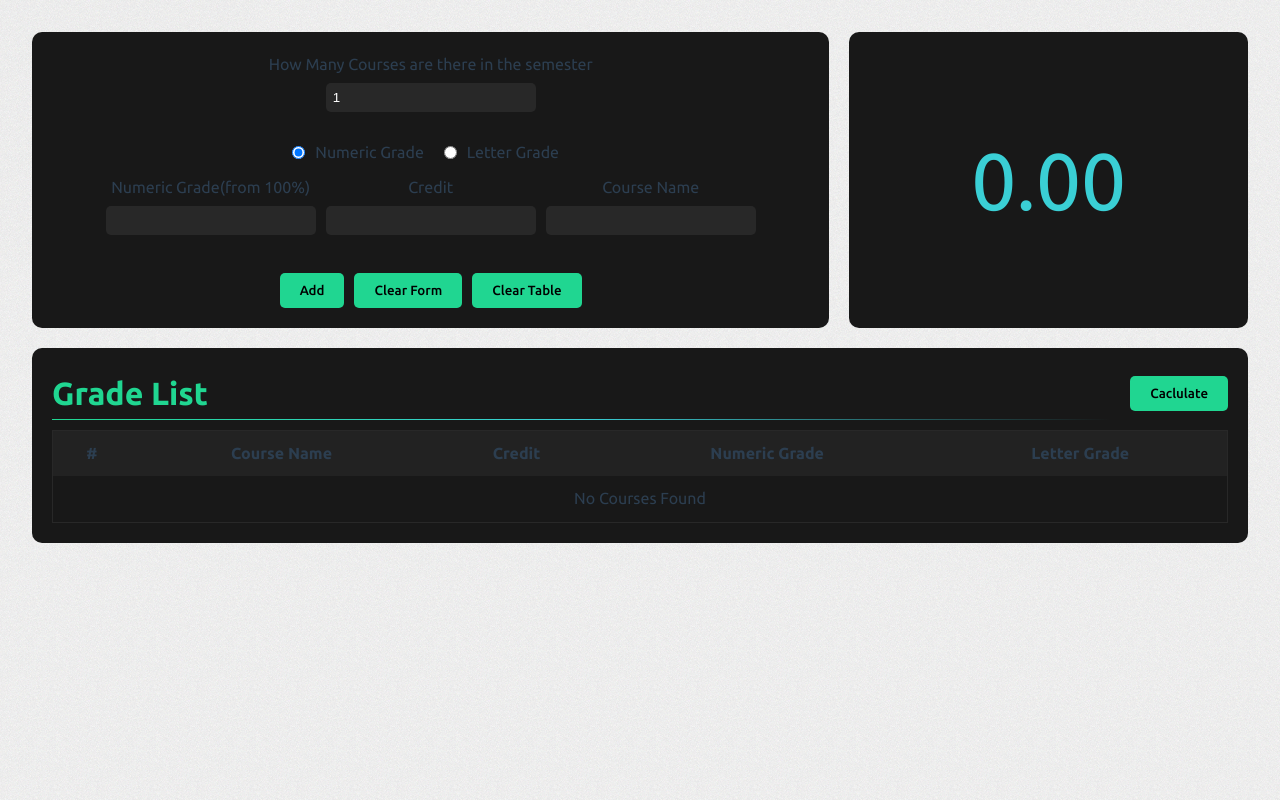
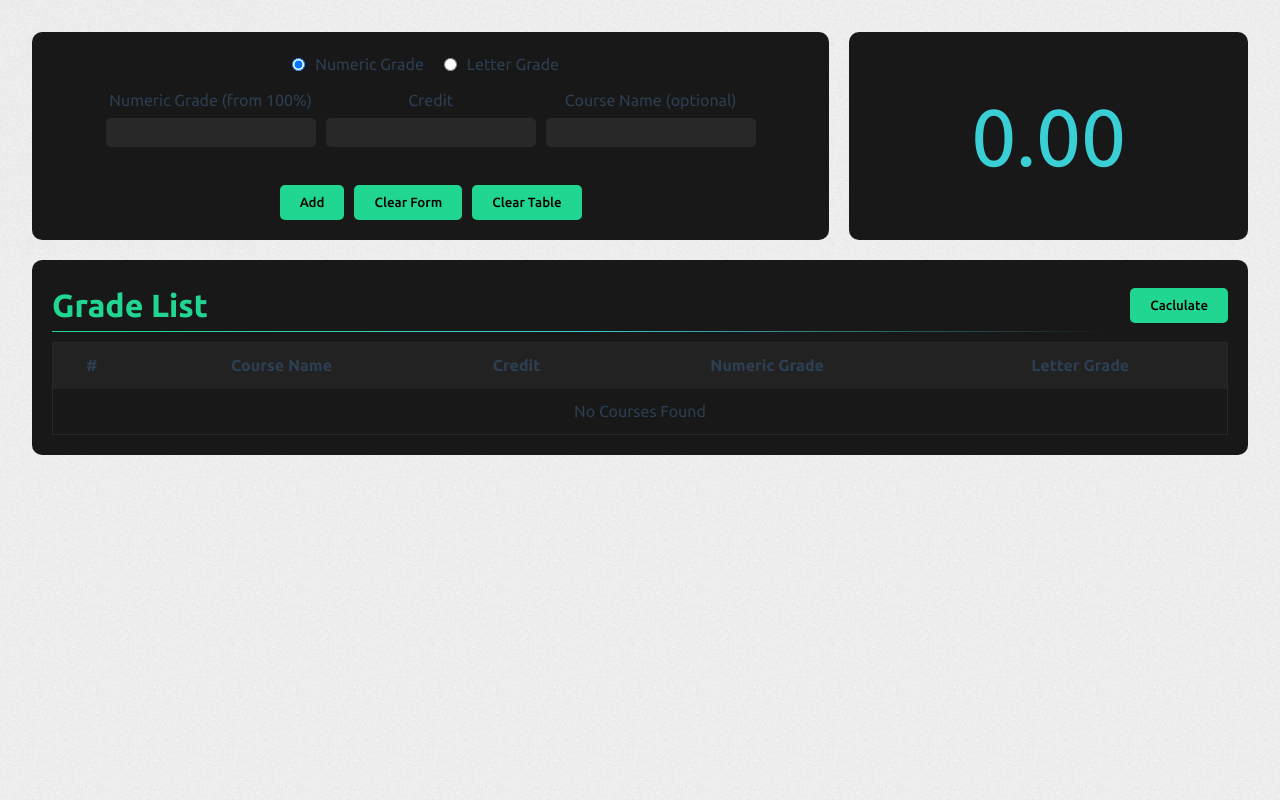
Before and after one commit to aaabrsh/grade-calculator, a Vue app: page / in a window 1280 px wide. Built offline with nearby package versions, Linux system fonts and the light colour scheme.

Commit message:
remove number of courses from form

```diff
--- a/src/components/GradesForm.vue
+++ b/src/components/GradesForm.vue
@@ -14,13 +14,11 @@ const initialData = {
 const errors = {
   invalid: 'Invalid value',
   required: 'Required',
-  noCourses: 'At least one course needed',
   above100: "Value can't exceed 100",
   below0: "Value can't be below 0"
 }
 
 const noErrors = {
-  course: null,
   grade: null,
   credit: null
 }
@@ -29,7 +27,6 @@ const formErrors = ref({ ...noErrors })
 
 const formData = ref({ ...initialData })
 const useNumeric = ref(true)
-const noOfCourses = ref(1)
 
 function resetFormData() {
   formData.value = { ...initialData }
@@ -57,11 +54,6 @@ function clearTable(event) {
 
 function validateForm() {
   // no of courses validation
-  if (!noOfCourses.value || noOfCourses.value === 0) {
-    formErrors.value.course = errors.noCourses
-    return false
-  }
-  formErrors.value.course = null
 
   // numeric grade validation
   if (useNumeric.value) {
@@ -104,19 +96,6 @@ function validateForm() {
 
 <template>
   <div class="card flex column form-gap">
-    <div class="form-input column">
-      <label for="noOfCourses">How Many Courses are there in the semester</label>
-      <div>
-        <input
-          v-model="noOfCourses"
-          id="noOfCourses"
-          type="number"
-          min="0"
-          placeholder="Number of Courses"
-        />
-        <div class="error" :class="{ invisible: !formErrors.course }">{{ formErrors.course }}</div>
-      </div>
-    </div>
     <div class="flex column form-gap">
       <div class="flex form-gap flex-wrap">
         <div class="flex form-gap width-auto">
@@ -144,7 +123,7 @@ function validateForm() {
       <form class="card-gap flex column">
         <div class="form-gap flex flex-wrap">
           <div class="form-input column" v-if="useNumeric">
-            <label for="numericGrade">Numeric Grade(from 100%)</label>
+            <label for="numericGrade">Numeric Grade (from 100%)</label>
             <div>
               <input
                 v-model="formData.numericGrade"
@@ -183,14 +162,14 @@ function validateForm() {
             </div>
           </div>
           <div class="form-input column">
-            <label for="courseName">Course Name</label>
+            <label for="courseName">Course Name (optional)</label>
             <div>
               <input v-model="formData.courseName" type="text" id="courseName" />
               <div class="error invisible"></div>
             </div>
           </div>
         </div>
-        <div class="flex form-gap">
+        <div class="flex form-gap flex-wrap">
           <button type="submit" v-on:click="addCourse">Add</button>
           <button type="reset" v-on:click="resetFormData()">Clear Form</button>
           <button v-on:click="clearTable">Clear Table</button>
```
